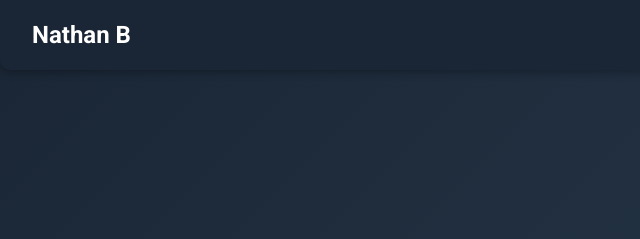
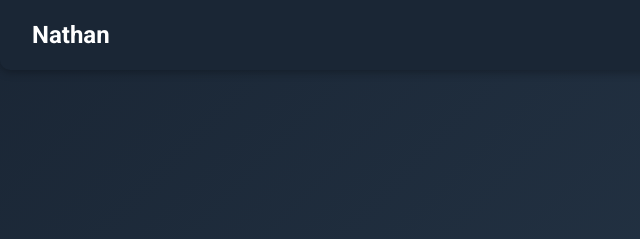
Before and after one commit to Naths-Analytics/my-portfolio, a plain HTML site: page index.html in a window 1280 px wide. Shown: the top 239 px of the page, 0-640 px from the left. Drawn offline with Linux system fonts and the light colour scheme.

Commit message:
Updated Logo Text

```diff
--- a/index.html
+++ b/index.html
@@ -10,7 +10,7 @@
 <body>
     <!-- Top Navigation -->
     <nav class="top-nav">
-        <div class="logo">Nathan B</div>
+        <div class="logo">Nathan</div>
         <ul class="nav-links">
             <li><a href="#hero">Home</a></li>
             <li><a href="#about">About Me</a></li>
```
